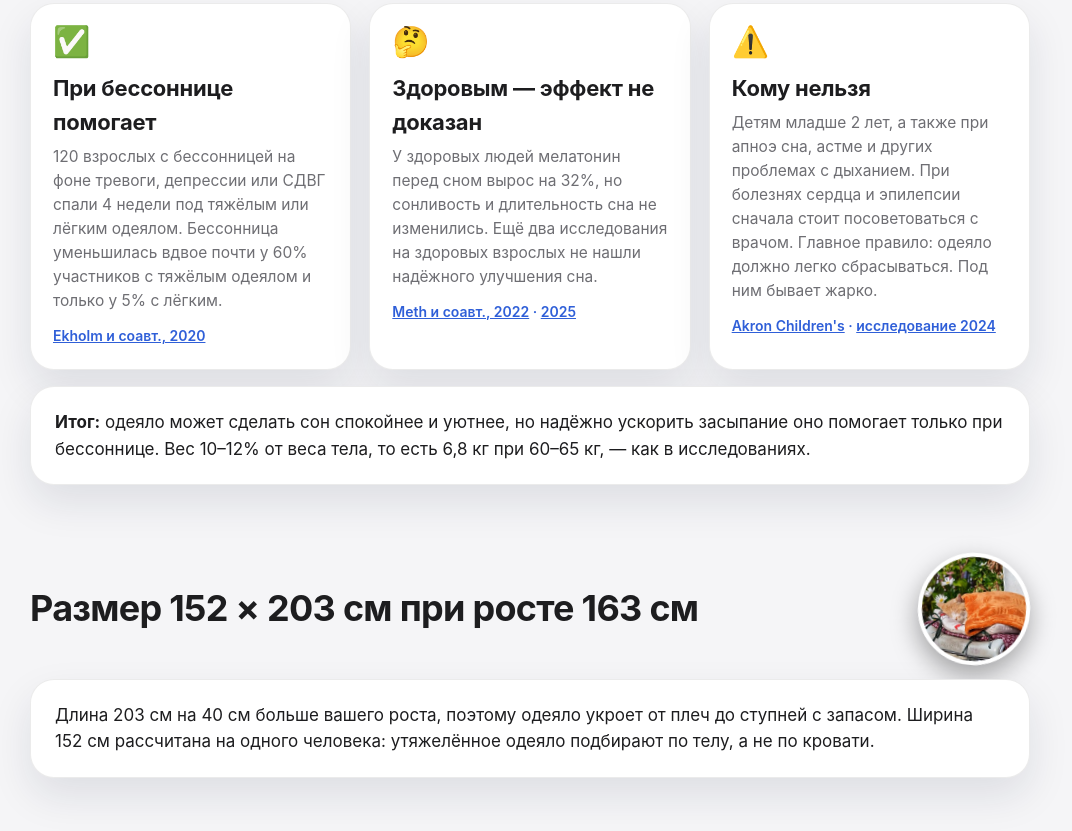
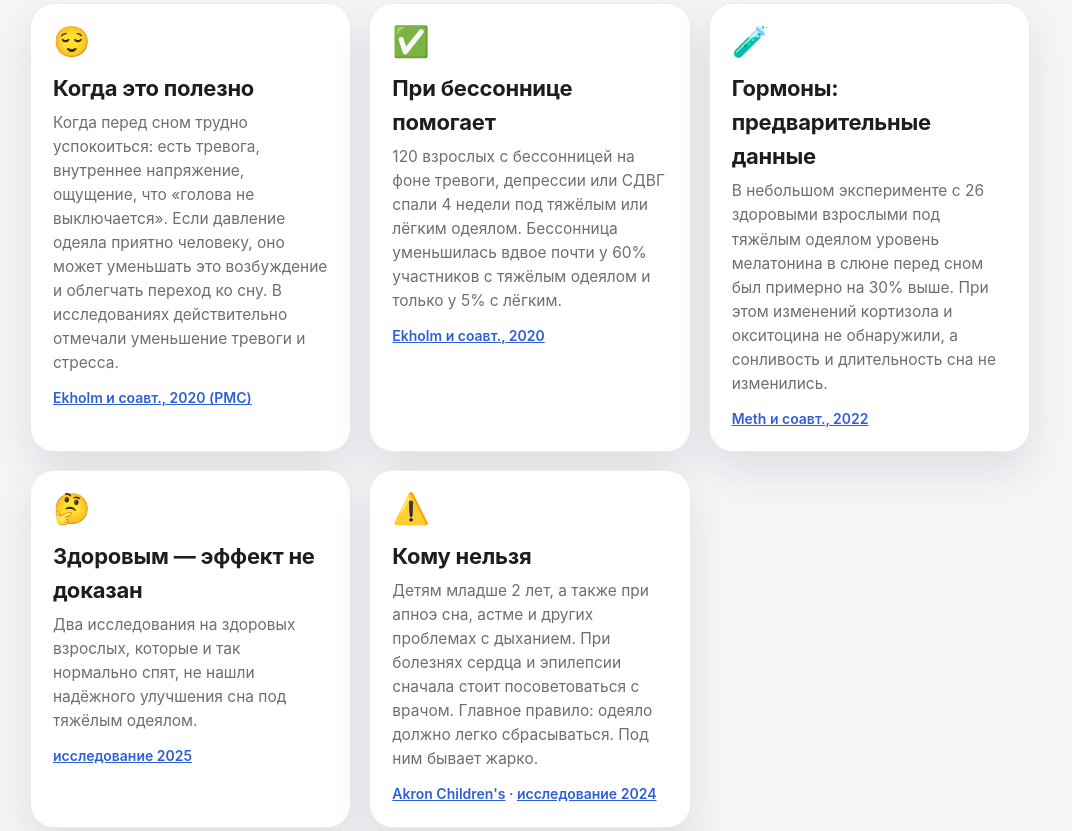
Before and after one commit to wonderland511/cobertor-pesado-6-8kg, a plain HTML site: page index.html in a window 1280 px wide. Shown: the part 7886-8717 px from the top of the page, without its empty margins (110-1182 px from the left). Drawn offline with nearby package versions, Linux system fonts and the light colour scheme.

Commit message:
Наука: когда полезно, гормоны
Co-Authored-By: Claude Opus 5.5 <noreply@anthropic.com>

```diff
--- a/index.html
+++ b/index.html
@@ -496,16 +496,28 @@ footer p{margin:0 0 8px}
     <h2 class="reveal">Что говорит наука</h2>
     <div class="fabrics">
       <div class="card fab reveal d1">
+        <span class="ficon">😌</span>
+        <h3>Когда это полезно</h3>
+        <p>Когда перед сном трудно успокоиться: есть тревога, внутреннее напряжение, ощущение, что «голова не выключается». Если давление одеяла приятно человеку, оно может уменьшать это возбуждение и облегчать переход ко сну. В исследованиях действительно отмечали уменьшение тревоги и стресса.</p>
+        <p class="who"><a href="https://pmc.ncbi.nlm.nih.gov/articles/PMC7970589" target="_blank" rel="noopener">Ekholm и соавт., 2020 (PMC)</a></p>
+      </div>
+      <div class="card fab reveal d2">
         <span class="ficon">✅</span>
         <h3>При бессоннице помогает</h3>
         <p>120 взрослых с бессонницей на фоне тревоги, депрессии или СДВГ спали 4 недели под тяжёлым или лёгким одеялом. Бессонница уменьшилась вдвое почти у 60% участников с тяжёлым одеялом и только у 5% с лёгким.</p>
         <p class="who"><a href="https://pubmed.ncbi.nlm.nih.gov/32536366/" target="_blank" rel="noopener">Ekholm и соавт., 2020</a></p>
       </div>
       <div class="card fab reveal d2">
+        <span class="ficon">🧪</span>
+        <h3>Гормоны: предварительные данные</h3>
+        <p>В небольшом эксперименте с 26 здоровыми взрослыми под тяжёлым одеялом уровень мелатонина в слюне перед сном был примерно на 30% выше. При этом изменений кортизола и окситоцина не обнаружили, а сонливость и длительность сна не изменились.</p>
+        <p class="who"><a href="https://pubmed.ncbi.nlm.nih.gov/36184925/" target="_blank" rel="noopener">Meth и соавт., 2022</a></p>
+      </div>
+      <div class="card fab reveal d3">
         <span class="ficon">🤔</span>
         <h3>Здоровым — эффект не доказан</h3>
-        <p>У здоровых людей мелатонин перед сном вырос на 32%, но сонливость и длительность сна не изменились. Ещё два исследования на здоровых взрослых не нашли надёжного улучшения сна.</p>
-        <p class="who"><a href="https://pubmed.ncbi.nlm.nih.gov/36184925/" target="_blank" rel="noopener">Meth и соавт., 2022</a> · <a href="https://pmc.ncbi.nlm.nih.gov/articles/PMC13704093" target="_blank" rel="noopener">2025</a></p>
+        <p>Два исследования на здоровых взрослых, которые и так нормально спят, не нашли надёжного улучшения сна под тяжёлым одеялом.</p>
+        <p class="who"><a href="https://pmc.ncbi.nlm.nih.gov/articles/PMC13704093" target="_blank" rel="noopener">исследование 2025</a></p>
       </div>
       <div class="card fab reveal d3">
         <span class="ficon">⚠️</span>
```
